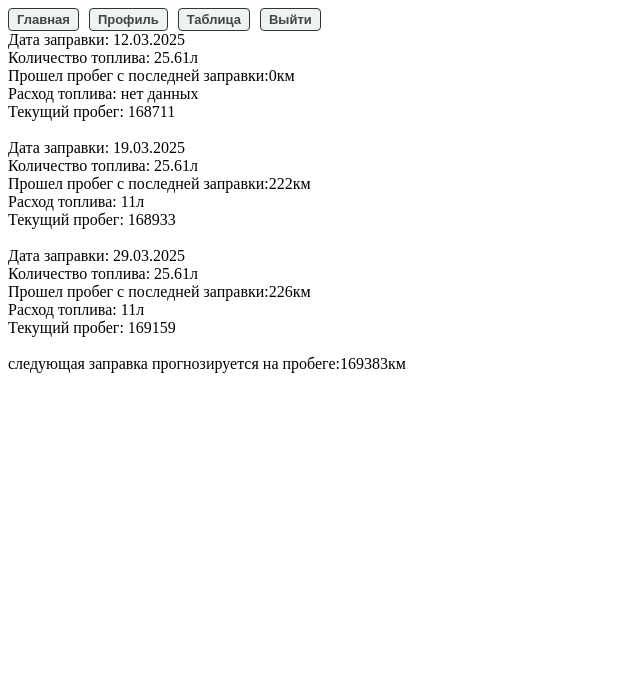
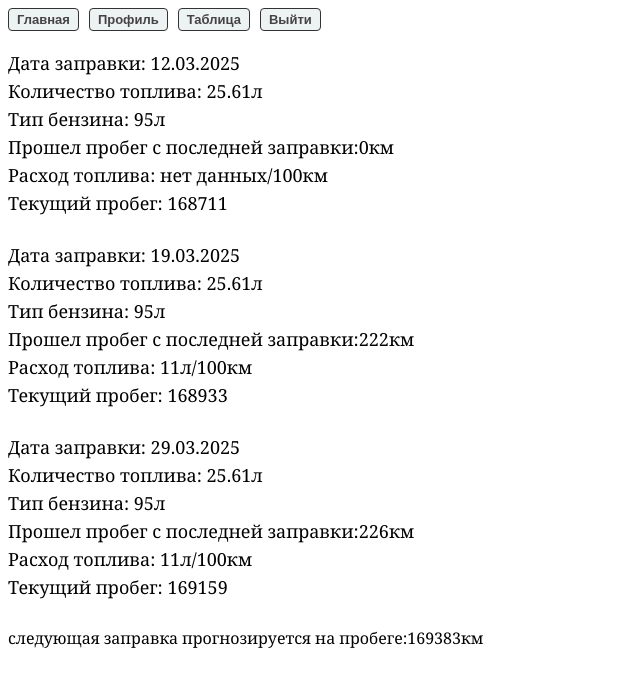
Before and after one commit to katsori-fuel-app/frontend, a Next.js app: page /fuel in a window 1280 px wide. Shown: the top 686 px of the page, without its empty margins (0-640 px from the left). Built offline with nearby package versions, Linux system fonts and the light colour scheme; no server answers; sample sign-in values are in the browser's storage.

Commit message:
feature/fuel-logic-type-oil: добавил тип топлива, зарефакторил страницу

```diff
--- a/src/feature/fuel/Fuel.tsx
+++ b/src/feature/fuel/Fuel.tsx
@@ -1,29 +1,40 @@
 'use client';
 
-import { Fragment } from 'react';
+import './fuel.scss';
 
-const setting = [
+type Setting = {
+    date: string;
+    fuelCount: number;
+    fuelType: number;
+    totalMileage: number;
+}[];
+
+const setting: Setting = [
     {
         date: '12.03.2025',
         fuelCount: 25.61,
-        currentKm: 168711,
+        fuelType: 95,
+        totalMileage: 168711,
     },
     {
         date: '19.03.2025',
         fuelCount: 25.61,
-        currentKm: 168933,
+        fuelType: 95,
+        totalMileage: 168933,
     },
     {
         date: '29.03.2025',
         fuelCount: 25.61,
-        currentKm: 169159,
+        fuelType: 95,
+        totalMileage: 169159,
     },
 ];
 
-const forecastedValue: number = setting.reduce((acc, current, i, settingArray) => {
-    const S = i === 0 ? 0 : settingArray[i].currentKm - settingArray[i - 1].currentKm;
+const forecastedValue: number = setting.reduce((acc, _, i, settingArray) => {
+    const consumedMileage =
+        i === 0 ? 0 : settingArray[i].totalMileage - settingArray[i - 1].totalMileage;
 
-    acc += S;
+    acc += consumedMileage;
 
     if (i === settingArray.length - 1) {
         return acc / (settingArray.length - 1);
@@ -32,37 +43,54 @@ const forecastedValue: number = setting.reduce((acc, current, i, settingArray) =
     return acc;
 }, 0);
 
+/**
+ * Получает пройденное расстояние на 1 баке бенза.
+ */
+const getConsumedMileage = (arr: Setting, i: number): number => {
+    const consumedMileage = i === 0 ? 0 : Math.floor(arr[i].totalMileage - arr[i - 1].totalMileage);
+
+    return consumedMileage;
+};
+
+/**
+ * Получает расход топлива 10л/100км.
+ */
+const getFuelConsumption = (fuelCount: number, consumedMileage: number, i: number): string => {
+    if (i === 0) return 'нет данных';
+
+    const res = Math.floor((fuelCount / consumedMileage) * 100);
+
+    return `${res}л`;
+};
+
 export const Fuel = () => {
     return (
-        <div>
+        <div className="fuel">
             <div>
                 {setting.map((a, i, settingArray) => {
-                    const S =
-                        i === 0 ? 0 : settingArray[i].currentKm - settingArray[i - 1].currentKm;
-
-                    const U = i === 0 ? 'нет данных' : (a.fuelCount / S) * 100;
+                    const consumedMileage = getConsumedMileage(settingArray, i);
+                    const fuelConsumption = getFuelConsumption(a.fuelCount, consumedMileage, i);
 
                     return (
-                        <Fragment key={i}>
+                        <div key={i} className="item">
                             <div>Дата заправки: {a.date}</div>
                             <div>Количество топлива: {a.fuelCount}л</div>
+                            <div>Тип бензина: {a.fuelType}л</div>
                             <div>
                                 Прошел пробег с последней заправки:
-                                {Math.floor(S)}
+                                {consumedMileage}
                                 км
                             </div>
-                            <div>
-                                Расход топлива: {typeof U === 'number' ? `${Math.floor(U)}л` : U}
-                            </div>
-                            <div>Текущий пробег: {a.currentKm}</div>
+                            <div>Расход топлива: {fuelConsumption}/100км</div>
+                            <div>Текущий пробег: {a.totalMileage}</div>
                             <br />
-                        </Fragment>
+                        </div>
                     );
                 })}
 
                 <div>
                     <span>следующая заправка прогнозируется на пробеге:</span>
-                    <span>{setting.at(-1)!.currentKm + forecastedValue}км</span>
+                    <span>{setting.at(-1)!.totalMileage + forecastedValue}км</span>
                 </div>
             </div>
         </div>
--- /dev/null
+++ b/src/feature/fuel/fuel.scss
@@ -0,0 +1,11 @@
+.fuel {
+    font-family: Cambria, Cochin, Georgia, Times, 'Times New Roman', serif;
+    margin-top: 20px;
+}
+
+.item {
+    display: flex;
+    flex-direction: column;
+    gap: 4px;
+    font-size: 18px;
+}
```
